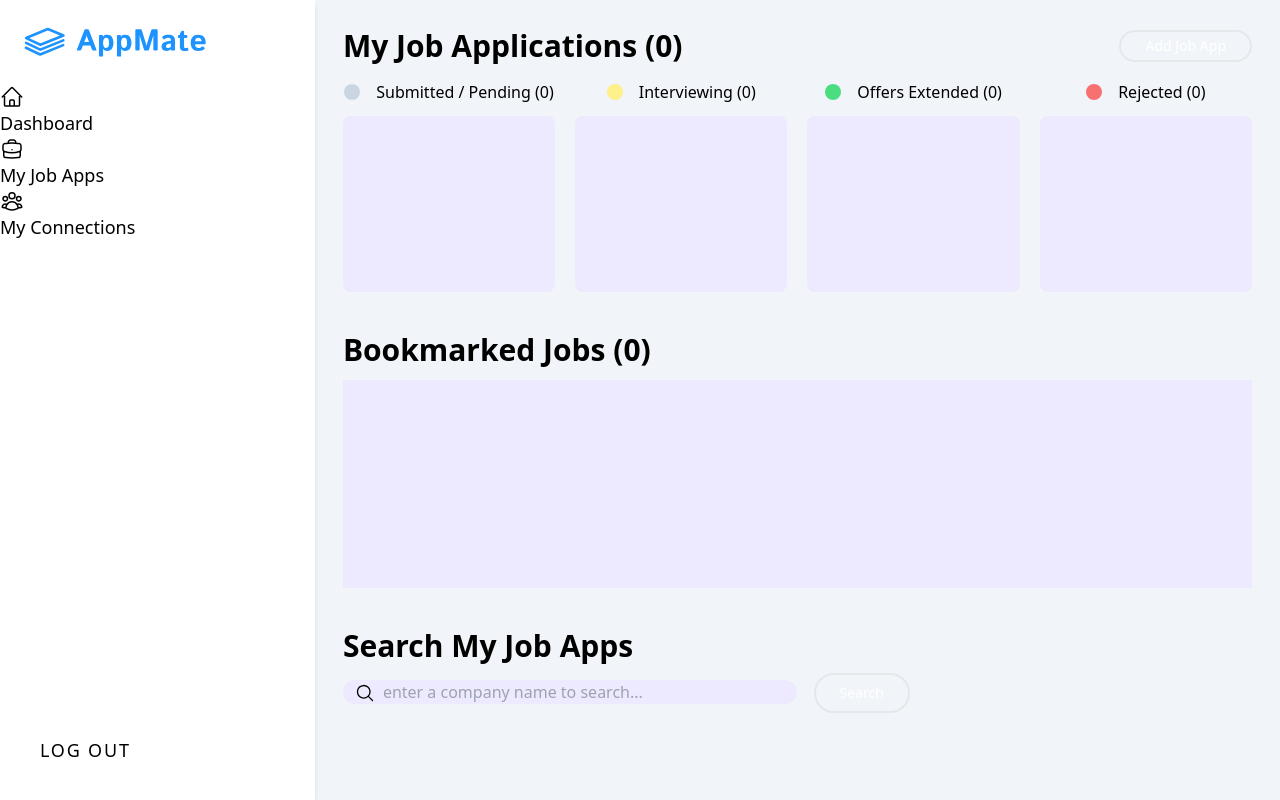
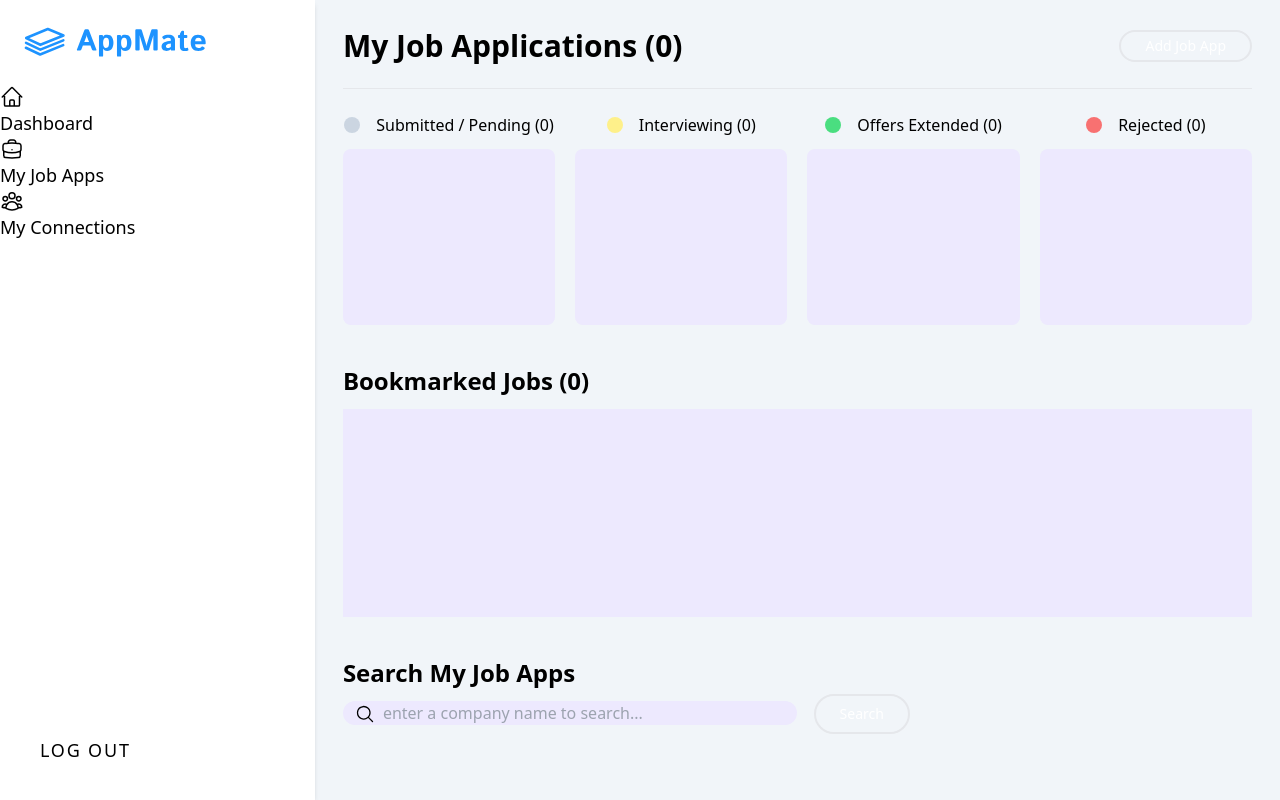
Before and after one commit to reiduf/appMate, a Django app: page /jobs/ in a window 1280 px wide. Run offline with Django 4.2, Linux system fonts and the light colour scheme; the visitor is signed in with stand-in values (Sample User, id 1); data that the repository does not hold is empty; some libraries are stand-ins or nearby versions.

Commit message:
final changes to styling

```diff
--- a/main_app/templates/connections/detail.html
+++ b/main_app/templates/connections/detail.html
@@ -19,8 +19,9 @@
             </a>
         </div>
     </div>
+    <hr class="my-3">
 
-    <section>
+    <section class="mt-6">
         <!-- connection details top card -->
         <div class="card my-3 min-h-fit text-center shadow-md w-full">
             <!-- connection details blue header -->
--- a/main_app/templates/connections/index.html
+++ b/main_app/templates/connections/index.html
@@ -11,9 +11,10 @@
         Add Connection
       </a>
     </div>
+    <hr class="my-3">
 
     <!-- Connections container -->
-    <div class="grid xl:grid-cols-3 grid-cols-1 gap-7 mt-3">
+    <div class="grid xl:grid-cols-3 grid-cols-1 mt-6 gap-7">
       <!-- Start forEach / Cards go here -->
       {% for connection in connections|dictsort:"name" %}
         <a href="{% url 'connections_detail' connection.id %}">
--- a/main_app/templates/home.html
+++ b/main_app/templates/home.html
@@ -7,7 +7,7 @@
 
 
   <!-- Going cold section -->
-  <h1 class="text-2xl font-primary font-bold text-primary mt-4">Going Cold</h1>
+  <h1 class="text-2xl font-primary font-bold mt-4">Going Cold</h1>
   <section class="card my-3 bg-violet-100 p-3">
 
     <!-- Container for job app and connections containers -->
@@ -87,7 +87,7 @@
 </div>
 </section>
 
-<h1 class="text-2xl font-primary font-bold text-primary mt-10">Pending To-Do's</h1>
+<h1 class="text-2xl font-primary font-bold mt-10">Pending To-Do's</h1>
 <section class="card bg-violet-100 my-3 p-6">
   <div class="grid 2xl:grid-cols-5 grid-cols-1 gap-4 overflow-y-auto p-4 pt-3 h-80 rounded-2xl">
     {% for job in jobs %}
--- a/main_app/templates/jobs/detail.html
+++ b/main_app/templates/jobs/detail.html
@@ -16,8 +16,9 @@
         </a>
       </div>
     </div>
+    <hr class="my-3">
 
-		<section>
+		<section class="mt-6">
 			<!-- job details top card -->
 			<div class="card my-3 min-h-fit text-center shadow-md w-full">
 				<!-- job details green header -->
--- a/main_app/templates/jobs/index.html
+++ b/main_app/templates/jobs/index.html
@@ -10,6 +10,7 @@
       Add Job App
     </a>
   </div>
+  <hr class="my-6">
 
   <!-- status columns container -->
   <div class="mt-4 flex xl:flex-row flex-col w-full gap-5">
@@ -134,7 +135,7 @@
   </div>
 
   <div class="flex justify-center xl:block">
-    <h1 class="font-primary font-bold text-primary text-3xl mt-10">Bookmarked Jobs ({{ num_bookmarked }})</h1>
+    <h1 class="font-primary font-bold  text-2xl mt-10">Bookmarked Jobs ({{ num_bookmarked }})</h1>
   </div>
 
   <section class="card my-3 bg-violet-100 p-6 ">
@@ -152,7 +153,7 @@
   </section>
 
   <div class="flex justify-center xl:block">
-    <h1 class="font-primary font-bold text-primary text-3xl mt-10">Search My Job Apps</h1>
+    <h1 class="font-primary font-bold  text-2xl mt-10">Search My Job Apps</h1>
   </div>
 
   <form action="{% url 'index' %}" method="GET">
@@ -161,7 +162,7 @@
         <path fill-rule="evenodd" d="M10.5 3.75a6.75 6.75 0 1 0 0 13.5 6.75 6.75 0 0 0 0-13.5ZM2.25 10.5a8.25 8.25 0 1 1 14.59 5.28l4.69 4.69a.75.75 0 1 1-1.06 1.06l-4.69-4.69A8.25 8.25 0 0 1 2.25 10.5Z" clip-rule="evenodd" />
       </svg>
     </label>
-    <input id="search-bar" name="search_query" class="lowercase xl:w-1/2 w-full my-4 border-0 bg-violet-100 rounded-full px-10 font-secondary" placeholder="Enter a company name to search..." type="text">
+    <input id="search-bar" name="search_query" class="lowercase xl:w-1/2 w-full my-3 border-0 bg-violet-100 rounded-full px-10 font-secondary" placeholder="Enter a company name to search..." type="text">
     <button type="submit" class="button-text block xl:inline-block mx-auto shrink-0 bg-primary border-2 border-primary text-white text-sm xl:ml-3 px-6 py-2 rounded-full hover:text-primary hover:bg-white transition duration-300">Search</button>
   </form>
 
```
